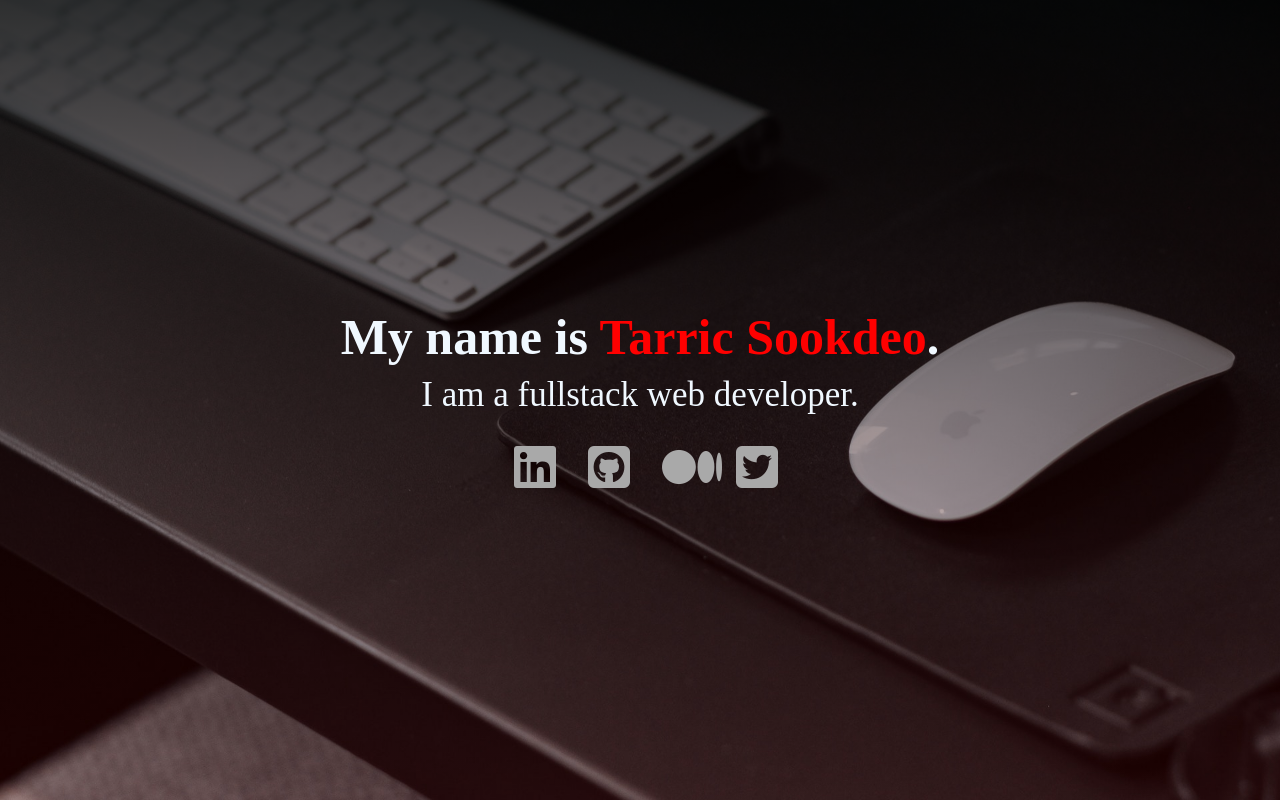
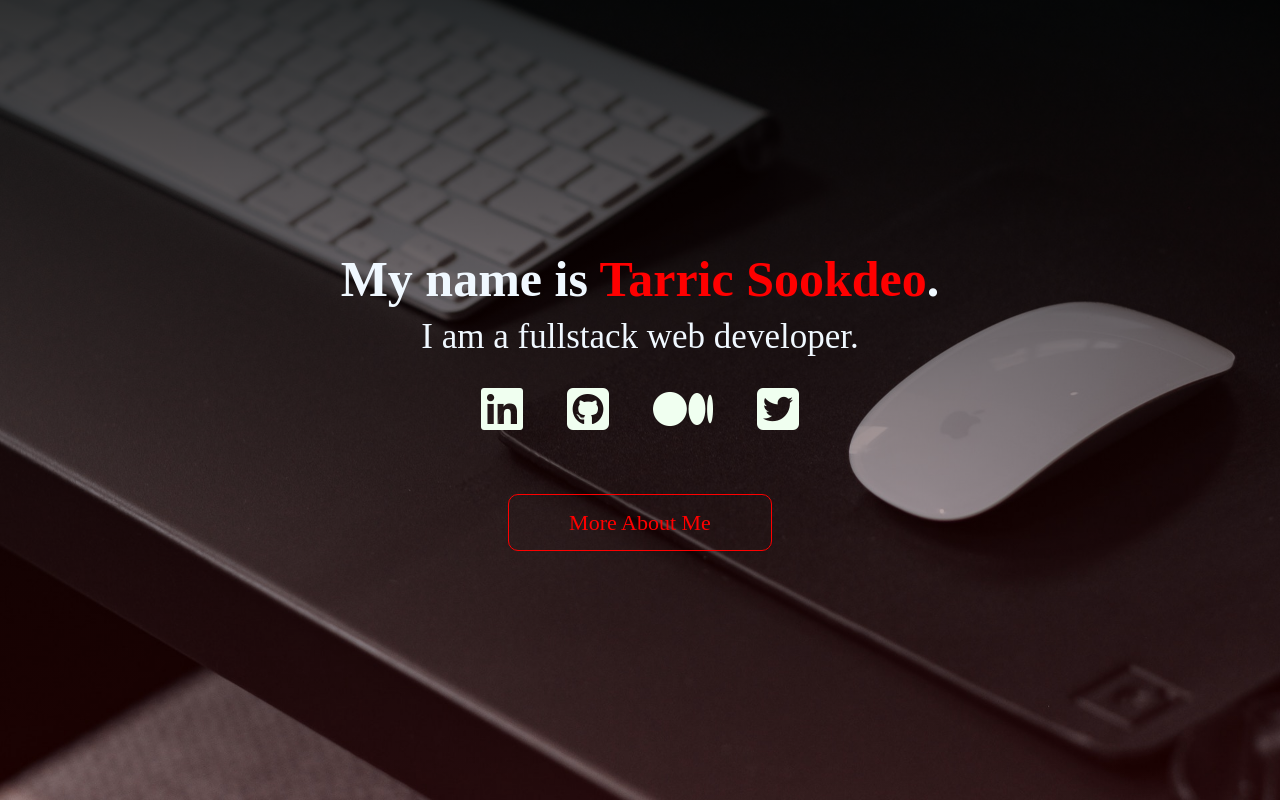
Before and after one commit to tarricsookdeo/tarricsookdeo, a plain HTML site: page index.html in a window 1280 px wide. Drawn offline with Linux system fonts and the light colour scheme.

Commit message:
Add button to header

```diff
--- a/index.html
+++ b/index.html
@@ -30,6 +30,7 @@
           ><i class="fab fa-twitter-square fa-3x"></i
         ></a>
       </div>
+      <a href="#" id="header-btn">More About Me</a>
     </header>
   </body>
 </html>
--- a/styles.css
+++ b/styles.css
@@ -41,10 +41,19 @@ body {
 }
 
 .logos a > i {
-  width: 30px;
   margin-top: 20px;
   padding: 0 20px;
-  color: darkgray;
+  color: honeydew;
+}
+
+#header-btn {
+  color: red;
+  text-decoration: none;
+  margin-top: 60px;
+  font-size: 22px;
+  border: red 1px solid;
+  padding: 10px 60px;
+  border-radius: 10px;
 }
 
 /* NAVIGATION BAR STYLES */
```
